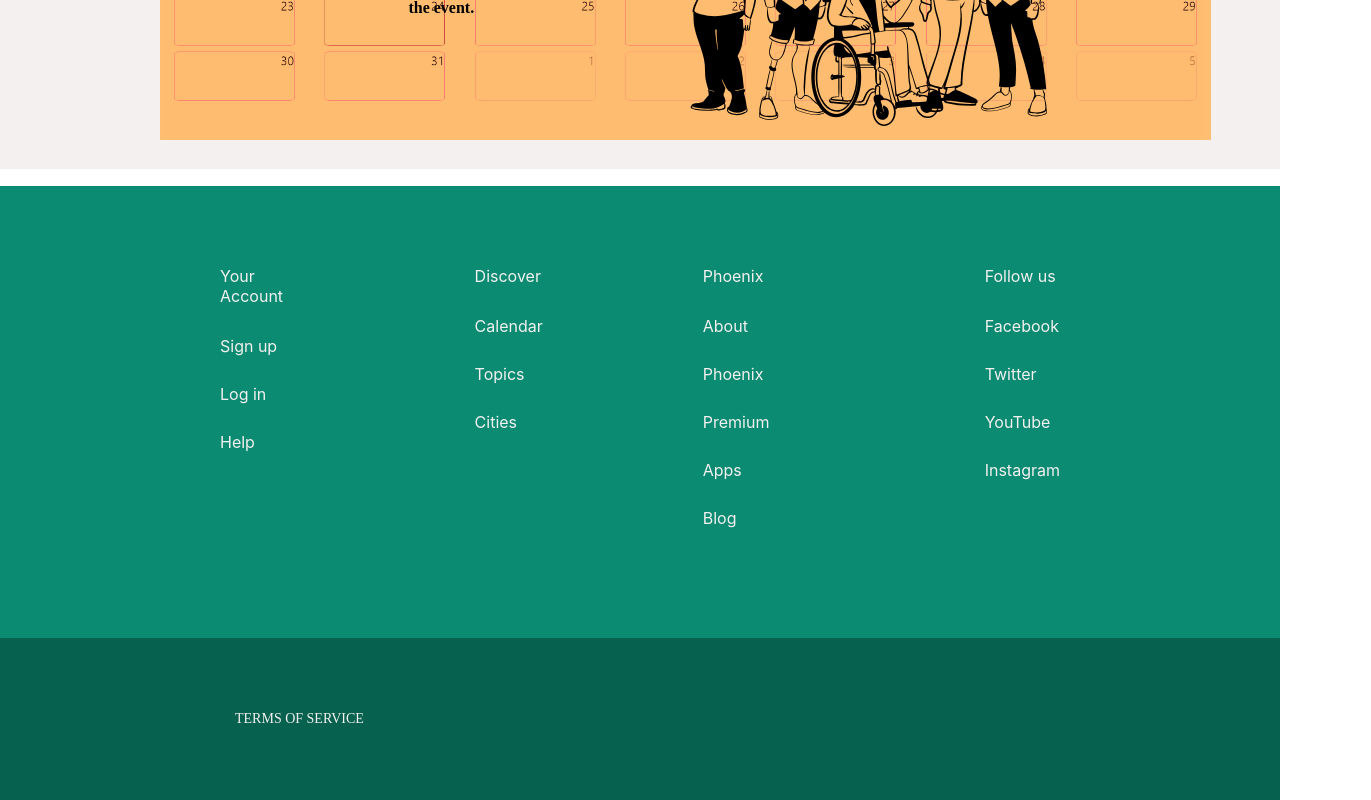
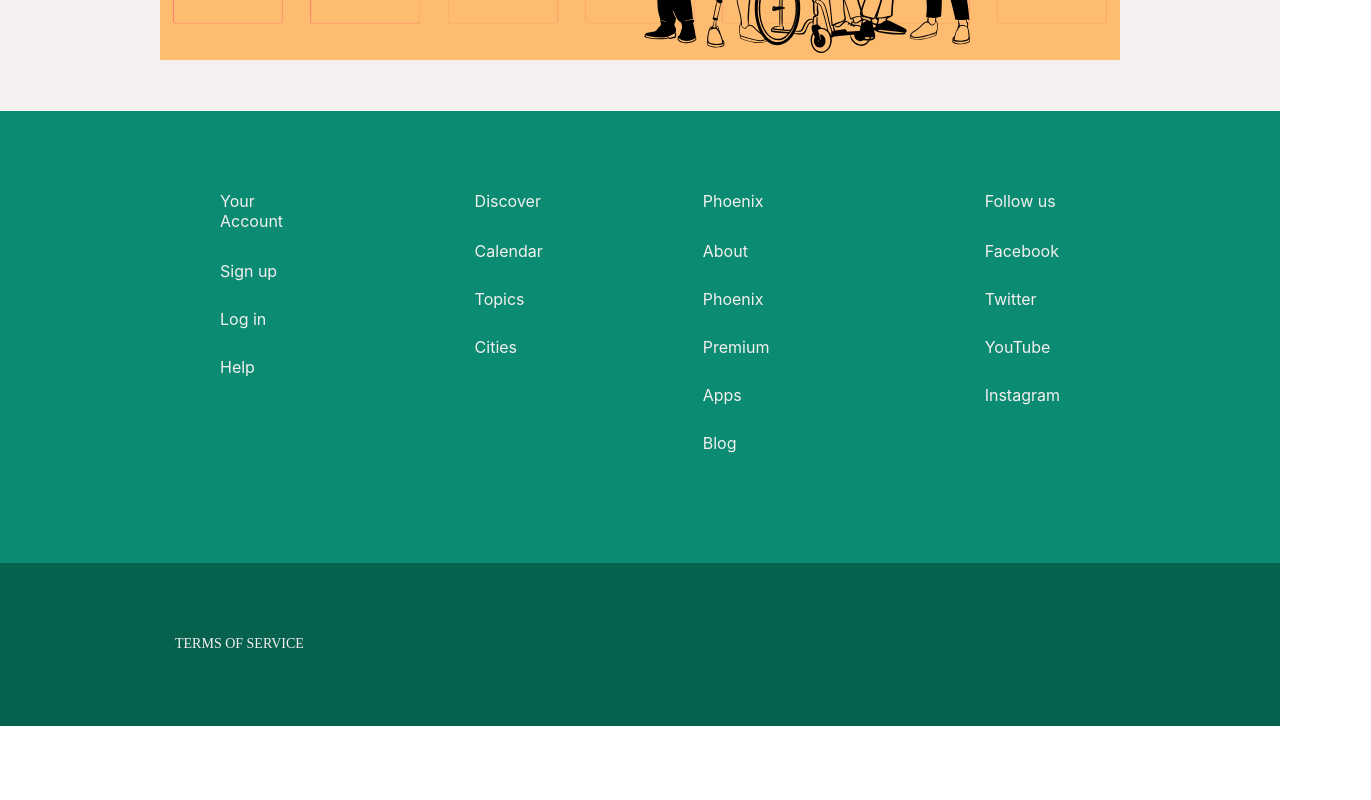
Before and after one commit to BloomTech-Labs/phoenix-fe, a React (Create React App) app: page / in a window 1280 px wide. Shown: the part 631-1431 px from the top of the page, 1371 px wide, since content can reach past the window. After the commit the page ends 1357 px from the top, so only its background shows below. Built offline with nearby package versions, Linux system fonts and the light colour scheme; a web font is replaced by a local one.

Commit message:
how to bar image made responsive

```diff
--- a/src/components/LandingPage.js
+++ b/src/components/LandingPage.js
@@ -15,7 +15,8 @@ const useStyles = makeStyles(theme => ({
   },
 
   howtobar: {
-  margin: '1rem'
+  margin: '1rem',
+  width: '80%'
   },
   banner: {
     display: 'flex',
--- a/src/styles/Footer.css
+++ b/src/styles/Footer.css
@@ -29,7 +29,6 @@ section {
     justify-content: center;
 }
 .terms-section div {
-    width: 1000px;
     padding: 2rem 5rem;
     margin: 0 auto;
 }
```
